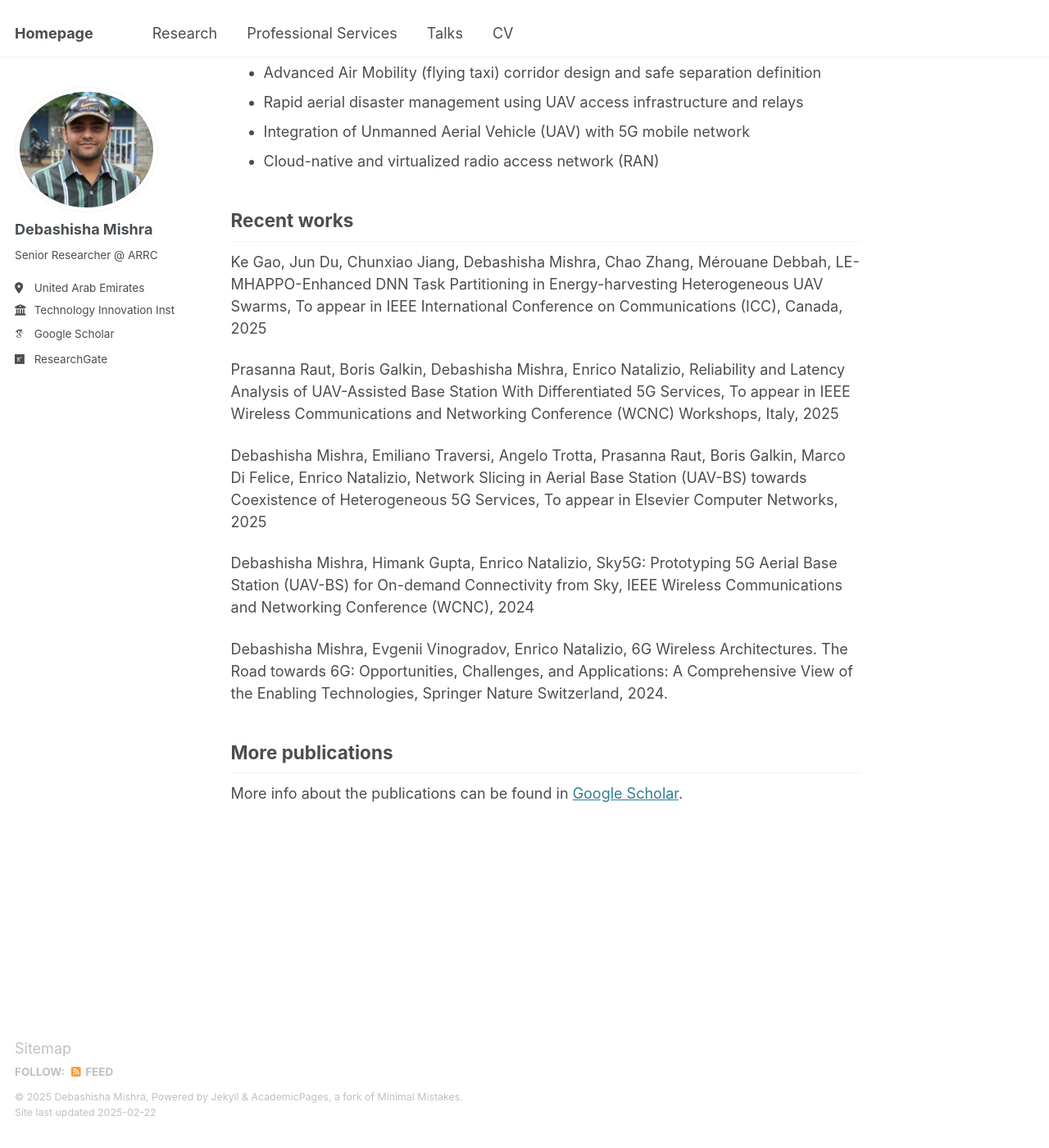
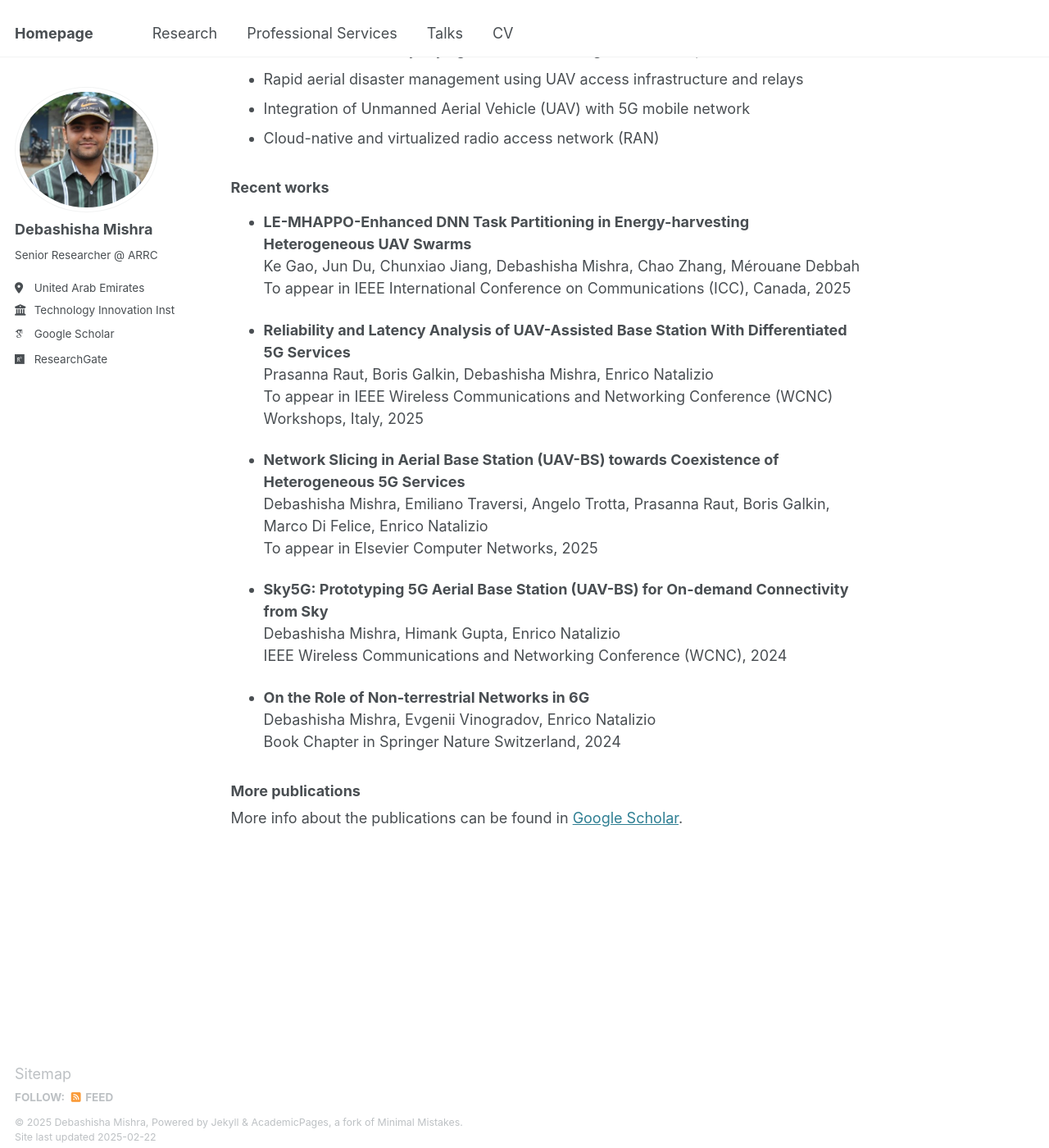
Before and after one commit to debashish216/debashish216.github.io, a Jekyll site: the page built from _pages/about.md, in a window 1280 px wide and 1400 px high, scrolled down 485 px. Shown: the whole window at 82% size. Built offline with Jekyll 4.4.1, drawn with Linux system fonts in a browser that asks for light colours; some web fonts are replaced.

Commit message:
Initial commit

```diff
--- a/_pages/about.md
+++ b/_pages/about.md
@@ -7,10 +7,7 @@ redirect_from:
   - /about.html
 ---
 
-<!-- This is Ze Jiang's personal homepage. Please also refer to my [homepage@UNSW](https://research.unsw.edu.au/people/dr-ze-jiang).  -->
-
-
-## A short introduction
+### A short introduction
 Dr. Debashisha Mishra is currently a Senior Researcher in Autonomous Robotics Research Center, at the [Technology Innovation Institute (TII)](https://www.tii.ae/), a cutting-edge UAE-based scientific research center. He obtained his master’s degree M.Tech. from Indian Institute of Technology (IIT) Hyderabad and his Ph.D. in Computer Science at the Université de Lorraine (France) in 2018 and 2023 respectively. From 2021-2023, he was an associate researcher at the Technology Innovation Institute. Before his doctoral studies, he gained valuable professional experience working with Mentor Graphics, a Siemens EDA company, and Tata Consultancy Services, India. His research interests include Networked Robotics, Advanced Air Mobility, and 5G and beyond cellular network.
 
 <b>Research Highlights:</b>
@@ -19,16 +16,29 @@ Dr. Debashisha Mishra is currently a Senior Researcher in Autonomous Robotics Re
 * Integration of Unmanned Aerial Vehicle (UAV) with 5G mobile network
 * Cloud-native and virtualized radio access network (RAN)
 
-## Recent works
-Ke Gao, Jun Du, Chunxiao Jiang, Debashisha Mishra, Chao Zhang, Mérouane Debbah, LE-MHAPPO-Enhanced DNN Task Partitioning in Energy-harvesting Heterogeneous UAV Swarms, To appear in IEEE International Conference on Communications (ICC), Canada, 2025
+### Recent works
 
-Prasanna Raut, Boris Galkin, Debashisha Mishra, Enrico Natalizio, Reliability and Latency Analysis of UAV-Assisted Base Station With Differentiated 5G Services, To appear in IEEE Wireless Communications and Networking Conference (WCNC) Workshops, Italy, 2025
+* **LE-MHAPPO-Enhanced DNN Task Partitioning in Energy-harvesting Heterogeneous UAV Swarms**\
+Ke Gao, Jun Du, Chunxiao Jiang, Debashisha Mishra, Chao Zhang, Mérouane Debbah\
+To appear in IEEE International Conference on Communications (ICC), Canada, 2025
 
-Debashisha Mishra, Emiliano Traversi, Angelo Trotta, Prasanna Raut, Boris Galkin, Marco Di Felice, Enrico Natalizio, Network Slicing in Aerial Base Station (UAV-BS) towards Coexistence of Heterogeneous 5G Services, To appear in Elsevier Computer Networks, 2025
 
-Debashisha Mishra, Himank Gupta, Enrico Natalizio, Sky5G: Prototyping 5G Aerial Base Station (UAV-BS) for On-demand Connectivity from Sky, IEEE Wireless Communications and Networking Conference (WCNC), 2024
+* **Reliability and Latency Analysis of UAV-Assisted Base Station With Differentiated 5G Services**\
+Prasanna Raut, Boris Galkin, Debashisha Mishra, Enrico Natalizio\
+To appear in IEEE Wireless Communications and Networking Conference (WCNC) Workshops, Italy, 2025
 
-Debashisha Mishra, Evgenii Vinogradov, Enrico Natalizio, 6G Wireless Architectures. The Road towards 6G: Opportunities, Challenges, and Applications: A Comprehensive View of the Enabling Technologies,  Springer Nature Switzerland, 2024.
+* **Network Slicing in Aerial Base Station (UAV-BS) towards Coexistence of Heterogeneous 5G Services**\
+Debashisha Mishra, Emiliano Traversi, Angelo Trotta, Prasanna Raut, Boris Galkin, Marco Di Felice, Enrico Natalizio\
+To appear in Elsevier Computer Networks, 2025
 
-## More publications
+* **Sky5G: Prototyping 5G Aerial Base Station (UAV-BS) for On-demand Connectivity from Sky**\
+Debashisha Mishra, Himank Gupta, Enrico Natalizio\
+IEEE Wireless Communications and Networking Conference (WCNC), 2024
+
+* **On the Role of Non-terrestrial Networks in 6G**\
+Debashisha Mishra, Evgenii Vinogradov, Enrico Natalizio\
+Book Chapter in Springer Nature Switzerland, 2024
+
+
+### More publications
 More info about the publications can be found in [Google Scholar](https://scholar.google.com/citations?user=--81kT8AAAAJ&hl=en&authuser=1).
```
Also changed, not shown: _research/3-aer-dis.md (renamed from _research/2-aer-dis.md, +2 -2 lines), _research/4-aam.md (renamed from _research/1-aam.md, +2 -2 lines), _research/1-uav-cellular-comm.md (renamed from _research/3-uav-cellular-comm.md), _research/2-cran.md (renamed from _research/4-cran.md).
